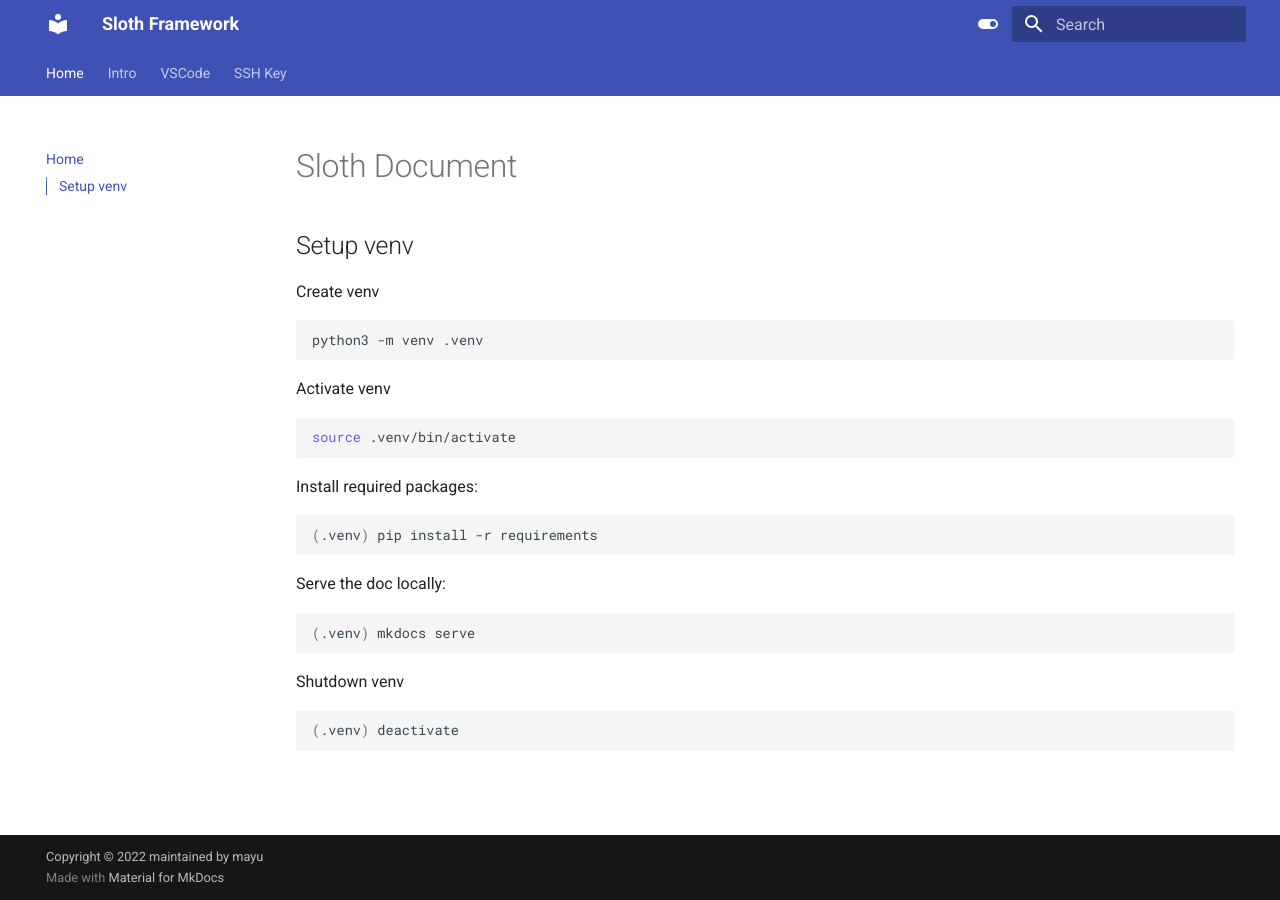
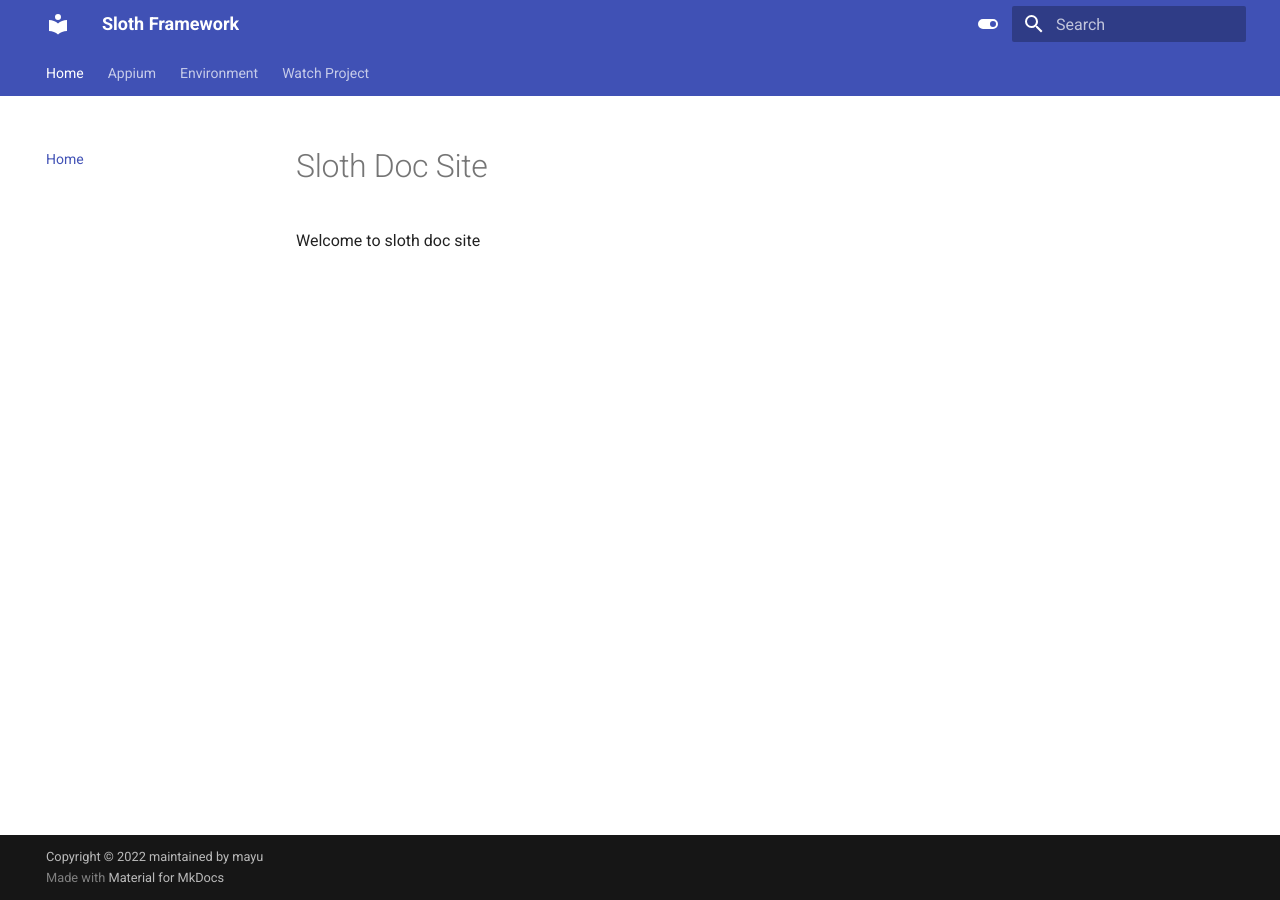
Before and after one commit to ice7mayu/sloth-doc, an MkDocs documentation site: the page built from docs/index.md, in a window 1280 px wide. Built offline with MkDocs 1.6.1 and Material for MkDocs 9.7.7, drawn with Linux system fonts in a browser that asks for light colours.

Commit message:
Add monkey test doc

````diff
--- a/docs/index.md
+++ b/docs/index.md
@@ -1,33 +1,3 @@
-# Sloth Document
+# Sloth Doc Site
 
-## Setup venv
-
-Create venv
-
-```shell
-python3 -m venv .venv
-```
-
-Activate venv
-
-```shell
-source .venv/bin/activate
-```
-
-Install required packages:
-
-```shell
-(.venv) pip install -r requirements
-```
-
-Serve the doc locally:
-
-```shell
-(.venv) mkdocs serve
-```
-
-Shutdown venv
-
-```shell
-(.venv) deactivate
-```
+Welcome to sloth doc site
--- a/mkdocs.yml
+++ b/mkdocs.yml
@@ -48,6 +48,9 @@
 # The site navigation
 nav:
   - Home: index.md
-  - Intro: intro/intro.md
-  - VSCode: vscode.md
-  - SSH Key: ssh-key.md
+  - Appium: intro/intro.md
+  - Environment:
+    - VSCode: env/vscode.md
+    - SSH Key: env/ssh-key.md
+  - Watch Project:
+    - Monkey Test: watch/monkey.md
````
Also changed, not shown: docs/watch/monkey.md (added, +110 -0 lines), 6 other files.
